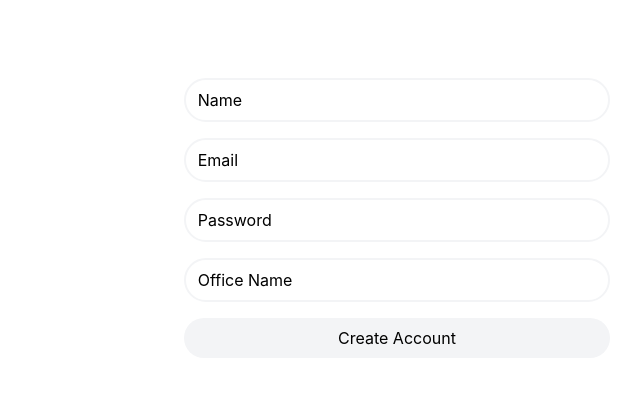
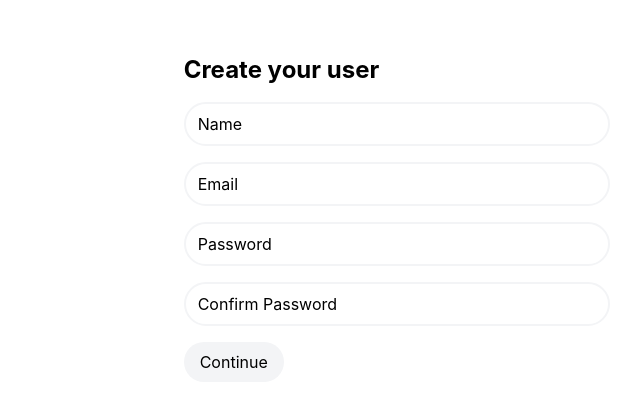
Before and after one commit to Gabrielleobeltrao/CategorizationAI, a React app in the folder frontend/: page /register in a window 1280 px wide. Shown: the part 182-588 px from the top of the page, without its empty margins (243-883 px from the left). Built offline with nearby package versions, Linux system fonts and the light colour scheme; no server answers; the HTML template or start-up script is replaced by a standard one.

Commit message:
Build two-step register flow with office creation and owner profile

```diff
--- a/frontend/src/pages/Register.jsx
+++ b/frontend/src/pages/Register.jsx
@@ -1,56 +1,135 @@
 import { useState } from "react"
+import { useNavigate } from "react-router-dom"
+import { registerWithOffice } from "../services/register.service"
 
 function Register() {
-
+    const navigate = useNavigate()
+    const [step, setStep] = useState(1)
     const [name, setName] = useState("")
     const [email, setEmail] = useState("")
     const [password, setPassword] = useState("")
+    const [confirmPassword, setConfirmPassword] = useState("")
     const [officeName, setOfficeName] = useState("")
+    const [error, setError] = useState("")
+    const [isSubmitting, setIsSubmitting] = useState(false)
 
     const handleSubmit = async (e) => {
         e.preventDefault()
-        console.log({
+        setError("")
+
+        if (step === 1) {
+            if (!name.trim() || !email.trim() || !password) {
+                setError("Please fill name, email and password")
+                return
+            }
+
+            if (password !== confirmPassword) {
+                setError("Passwords do not match")
+                return
+            }
+
+            setStep(2)
+            return
+        }
+
+        if (!officeName.trim()) {
+            setError("Please fill office name")
+            return
+        }
+
+        try {
+            setIsSubmitting(true)
+            await registerWithOffice({
                 name,
                 email,
                 password,
                 officeName,
             })
+            navigate("/home")
+        } catch (err) {
+            setError(err.message || "Failed to create account")
+        } finally {
+            setIsSubmitting(false)
+        }
     }
 
     return (
         <section className="w-full h-dvh flex items-center justify-center">
-            <div className="flex flex-col gap-4 w-1/3">
+            <form className="flex flex-col gap-4 w-1/3 min-w-[320px]" onSubmit={handleSubmit}>
+                <h1 className="text-2xl font-bold">
+                    {step === 1 ? "Create your user" : "Create your office"}
+                </h1>
+
+                {step === 1 && (
+                    <>
                         <input
                             className="border-2 border-gray-100 rounded-full px-3 py-2 placeholder:text-black"
                             type="text"
                             placeholder="Name"
+                            value={name}
                             onChange={(e) => setName(e.target.value)}
                         />
                         <input
                             className="border-2 border-gray-100 rounded-full px-3 py-2 placeholder:text-black"
-                    type="text"
+                            type="email"
                             placeholder="Email"
+                            value={email}
                             onChange={(e) => setEmail(e.target.value)}
                         />
                         <input
                             className="border-2 border-gray-100 rounded-full px-3 py-2 placeholder:text-black"
                             type="password"
                             placeholder="Password"
+                            value={password}
                             onChange={(e) => setPassword(e.target.value)}
                         />
                         <input
                             className="border-2 border-gray-100 rounded-full px-3 py-2 placeholder:text-black"
+                            type="password"
+                            placeholder="Confirm Password"
+                            value={confirmPassword}
+                            onChange={(e) => setConfirmPassword(e.target.value)}
+                        />
+                    </>
+                )}
+
+                {step === 2 && (
+                    <>
+                        <input
+                            className="border-2 border-gray-100 rounded-full px-3 py-2 placeholder:text-black"
                             type="text"
                             placeholder="Office Name"
+                            value={officeName}
                             onChange={(e) => setOfficeName(e.target.value)}
                         />
+                        <p className="text-xs text-gray-500">
+                            Your account will be created as <span className="font-semibold">owner</span> of this office
+                        </p>
+                    </>
+                )}
+
+                {error && <p className="text-sm text-red-600">{error}</p>}
+
+                <div className="flex items-center gap-2">
+                    {step === 2 && (
                         <button
-                    className="bg-gray-100 rounded-full p-2"
-                    onClick={handleSubmit}
+                            type="button"
+                            className="bg-gray-200 rounded-full px-4 py-2"
+                            onClick={() => setStep(1)}
+                            disabled={isSubmitting}
                         >
-                    Create Account
+                            Back
+                        </button>
+                    )}
+                    <button
+                        className="bg-gray-100 rounded-full px-4 py-2"
+                        type="submit"
+                        disabled={isSubmitting}
+                    >
+                        {step === 1 ? "Continue" : isSubmitting ? "Creating..." : "Create Account"}
                     </button>
                 </div>
+            </form>
         </section>
     )
 }
--- /dev/null
+++ b/frontend/src/services/register.service.js
@@ -0,0 +1,38 @@
+import { api } from "../lib/api"
+
+export async function registerWithOffice(input) {
+  const name = input?.name?.trim()
+  const email = input?.email?.trim().toLowerCase()
+  const password = input?.password
+  const officeName = input?.officeName?.trim()
+
+  if (!name) throw new Error("name is required")
+  if (!email) throw new Error("email is required")
+  if (!password) throw new Error("password is required")
+  if (!officeName) throw new Error("officeName is required")
+
+  await api("/api/auth/sign-up/email", {
+    method: "POST",
+    body: JSON.stringify({ name, email, password }),
+  })
+
+  const office = await api("/api/offices", {
+    method: "POST",
+    body: JSON.stringify({ name: officeName }),
+  })
+
+  const officeId = office?._id
+  if (!officeId) throw new Error("failed to create office")
+
+  const profile = await api("/api/user-profiles", {
+    method: "POST",
+    body: JSON.stringify({
+      name,
+      email,
+      officeId,
+      role: "owner",
+    }),
+  })
+
+  return { office, profile }
+}
```
Lines whose indentation alone changed are shown as unchanged.
